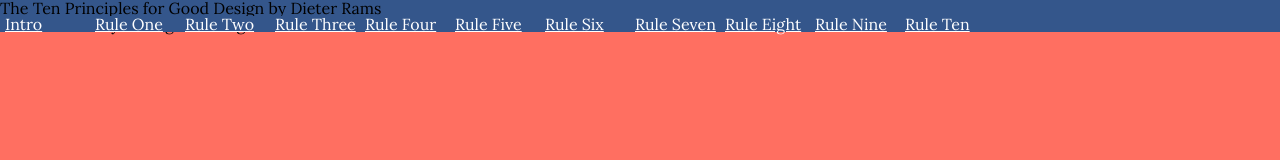
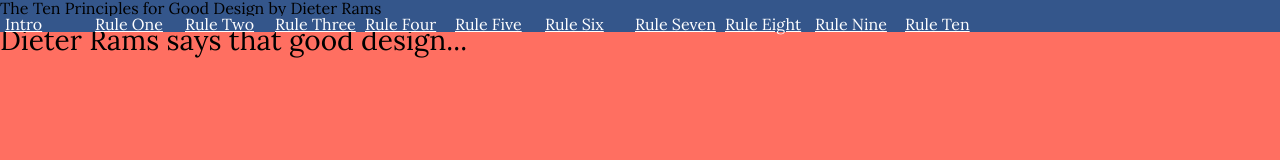
Before and after one commit to code-warrior/assignment-1--intro-to-internet-programming--cs-275--spring-2023, a plain HTML site: page site/index.html in a window 1280 px wide. Drawn offline with Linux system fonts and the light colour scheme.

Commit message:
Update style.css
added h2 css values

```diff
--- a/site/css/style.css
+++ b/site/css/style.css
@@ -15,6 +15,13 @@ nav {
 h1 {
   background-color: #34568b;
   font-family: Lora, serif;
+}
+
+h2 {
+  display: block;
+  font-size: 28px;
+  margin-top: 10px;
+  margin-bottom: 10px;
 }
 
 li {
```
